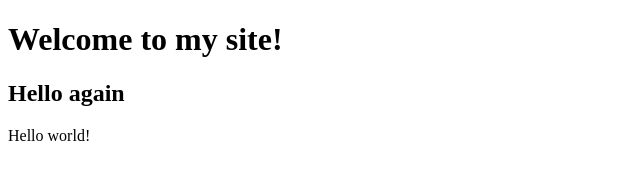
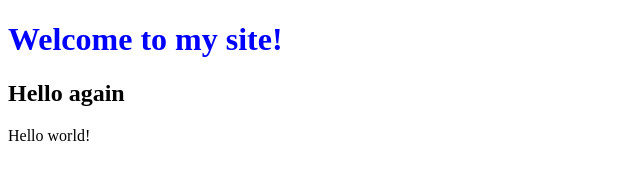
Before and after one commit to Andre-ft/cs50-hello, a plain HTML site: page hello.html in a window 1280 px wide. Shown: the whole page, without its empty margins (0-640 px from the left). Drawn offline with Linux system fonts and the light colour scheme.

Commit message:
Update hello.html

```diff
--- a/hello.html
+++ b/hello.html
@@ -7,7 +7,7 @@
     <title>Hello!</title>
 </head>
 <body>
-    <h1>Welcome to my site!</h1>
+    <h1 style="color: blue">Welcome to my site!</h1>
     <h2>Hello again</h2>
     <p>Hello world!</p>
 </body>
```
